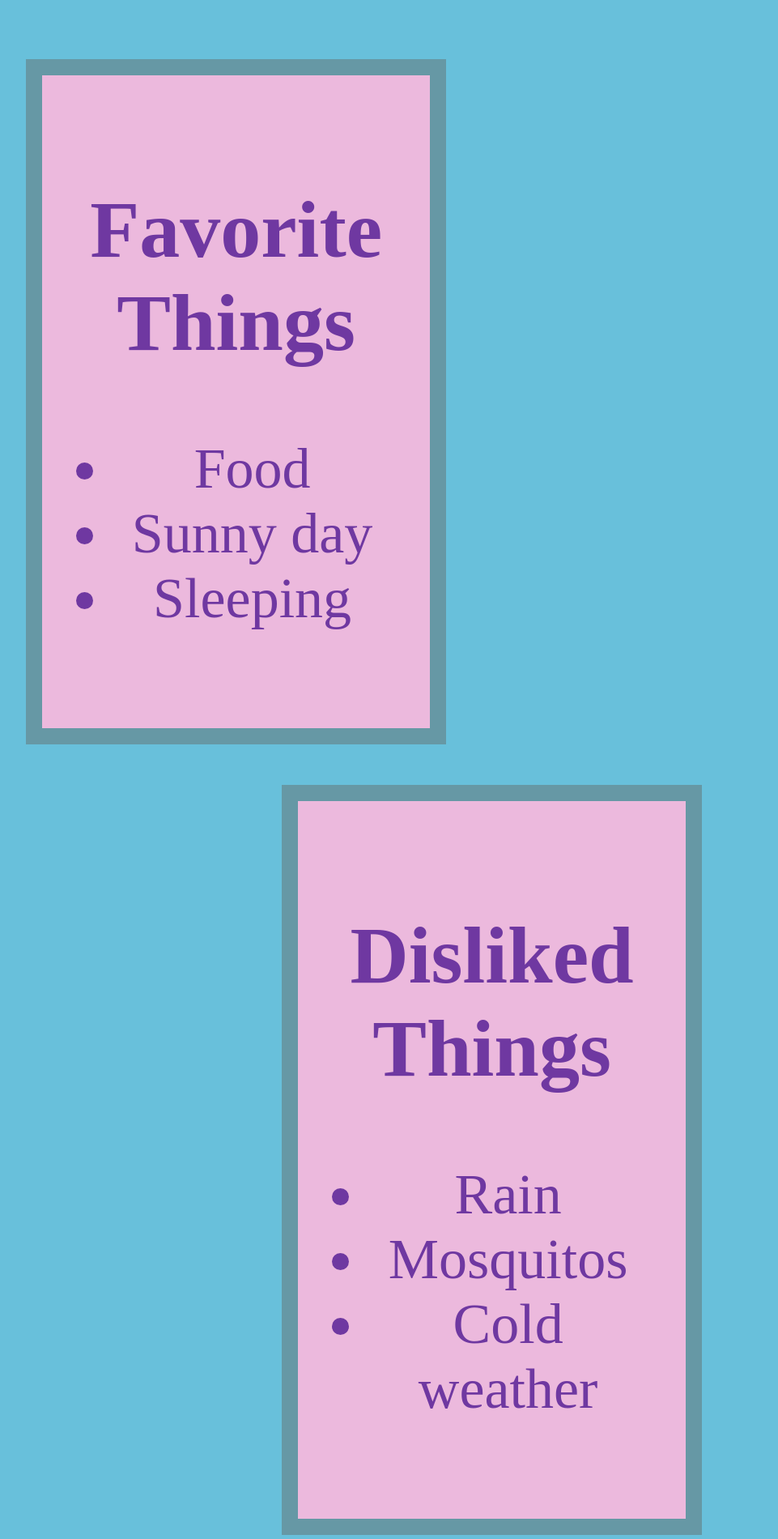
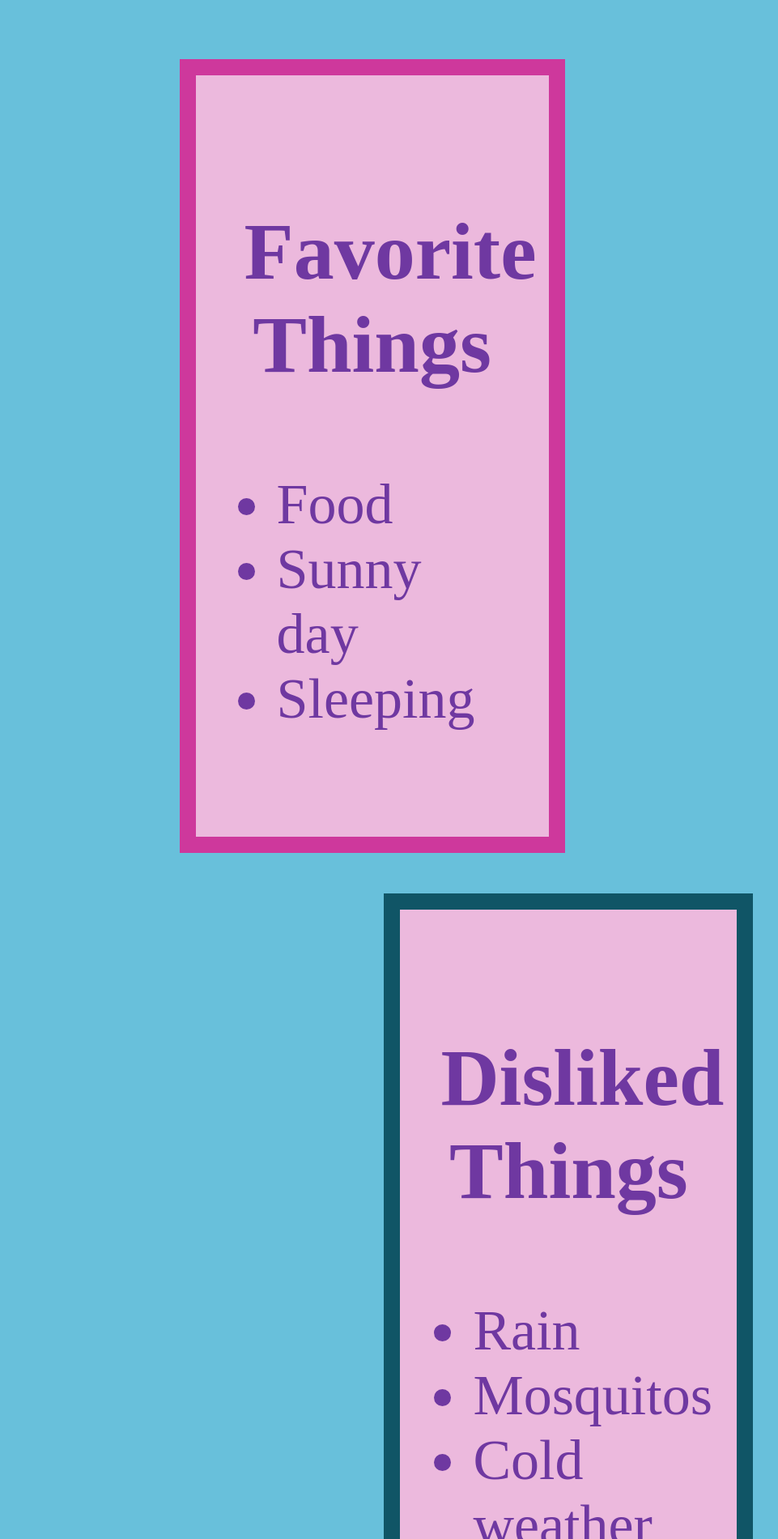
Before and after one commit to SueRtx/pet-website-pt, a plain HTML site: page index.html in a window 1280 px wide. Shown: the part 900-2800 px from the top of the page at 81% size, without its empty margins (292-1253 px from the left). Drawn offline with Linux system fonts and the light colour scheme.

Commit message:
Style favorite & dislike boxes to different colors and size.

```diff
--- a/css/styles.css
+++ b/css/styles.css
@@ -6,46 +6,44 @@ body {
   margin-left: 3%;
   float:left;
   width: 30%;
-  border: 2px solid rgb(102, 152, 165);
+  border: 2px solid rgb(18, 150, 84);
   border-width: 20px;
-  background-color: rgb(236, 185, 221);
-
 }
 
 h1 {
   font-size: 150px;
   text-align: center;
-  color: rgb(111, 56, 161);
+  color: rgb(69, 17, 117);
 }
 
 h2 {
   font-size: 100px;
   text-align: center;
-  color: rgb(111, 56, 161);
+  color: rgb(134, 94, 172);
 }
 
 .favorite {
   font-size: 70px;
-  margin-left:25%;
+  margin-left:40%;
   margin-bottom:50px;
-
-  text-align: center;
+  text-align: left;
   color: rgb(111, 56, 161);
-  width: 30%;
-  padding: 50px;
-  border: 2px solid rgb(102, 152, 165);
+  width: 25%;
+  padding: 60px;
+  border: 2px solid rgb(206, 56, 156);
   border-width: 20px;
   background-color: rgb(236, 185, 221);
 
 }
 .Disliked {
   font-size: 70px;
-  margin-left:50%;
+  margin-left:60%;
   text-align: center;
   color: rgb(111, 56, 161);
-  width: 30%;
+  text-align: left;
+  width: 25%;
   padding: 50px;
-  border: 2px solid rgb(102, 152, 165);
+  border: 2px solid rgb(16, 85, 102);
   border-width: 20px;
   background-color: rgb(236, 185, 221);
 
@@ -54,3 +52,4 @@ p {
   font-size: 100px;
   text-align: center;
   color: rgb(111, 56, 161)
+}
--- a/index.html
+++ b/index.html
@@ -13,7 +13,7 @@
   </div>
 
   <div class="favorite things">
-  <h2>Favorite Things</h2>
+  <p><strong>Favorite Things</strong></p>
     <ul>
       <li>Food</li>
       <li>Sunny day</li>
@@ -22,7 +22,7 @@
   </div>
 
   <div class="Disliked Things">
-  <h2>Disliked Things</h2>
+  <p><strong>Disliked Things</strong></p>
     <ul>
       <li>Rain</li>
       <li>Mosquitos</li>
@@ -30,6 +30,6 @@
     </ul>
   </div>
 
-  <p>Thank you for reading about memphis!</p>
+  <p><em>Thank you for reading about memphis!</em></p>
 </body>
 </html>
```
